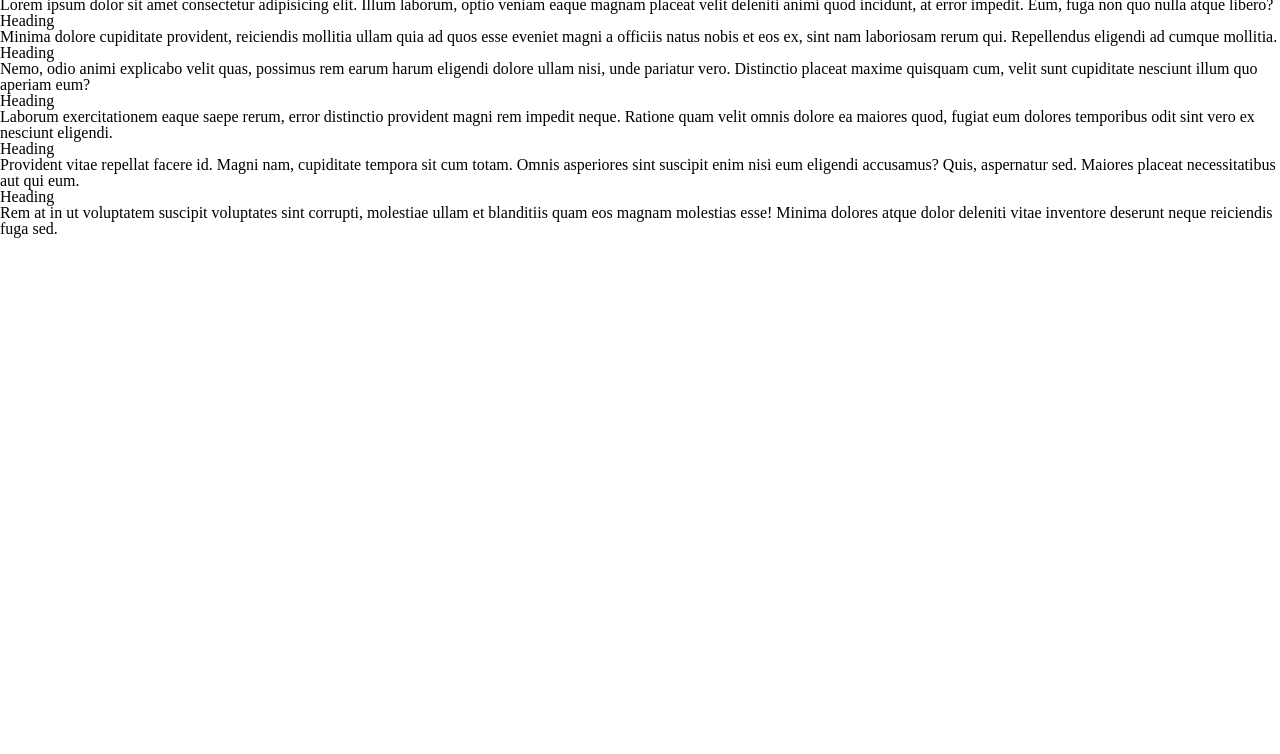
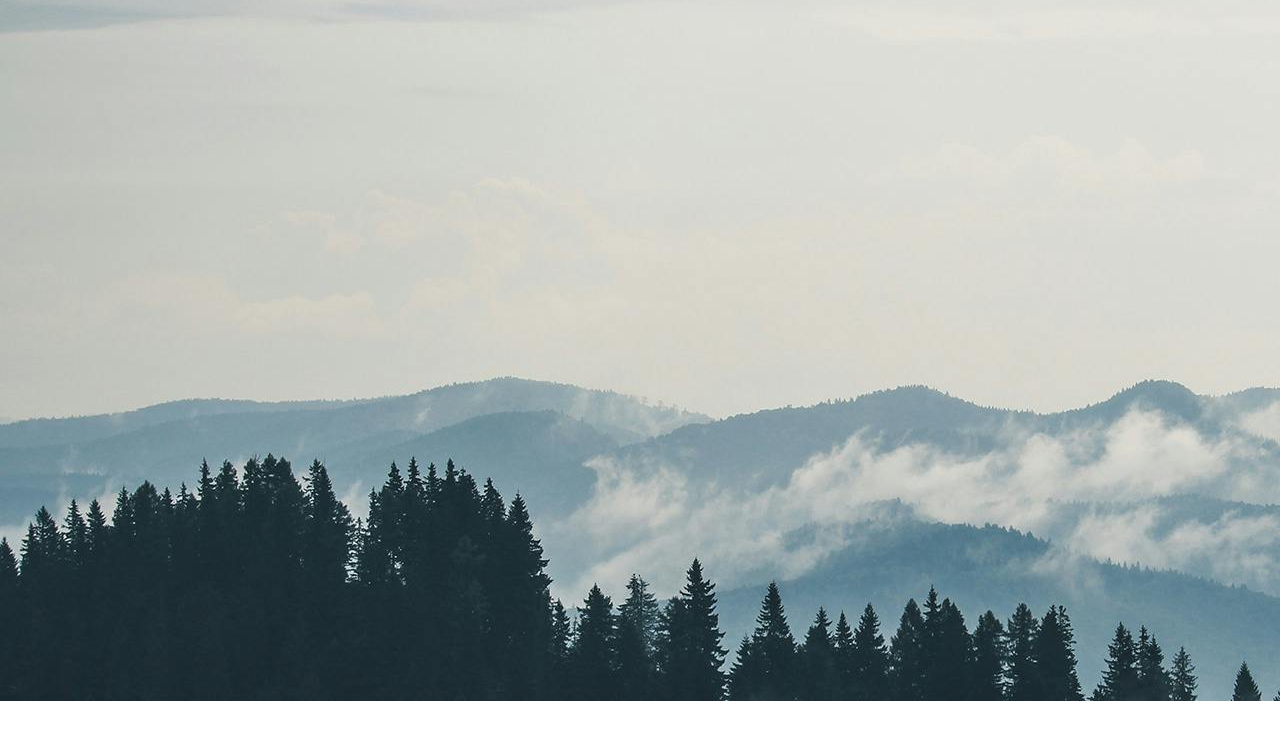
Before and after one commit to kate-miah/024, a plain HTML site: page index.html in a window 1280 px wide. Shown: the part 99-853 px from the top of the page. Before the commit the page ends 800 px from the top, so only its background shows below. Drawn offline with Linux system fonts and the light colour scheme.

Commit message:
layout flex

```diff
--- a/assets/style.css
+++ b/assets/style.css
@@ -1,6 +1,10 @@
+:root {
+    --header-size: 10vh;
+}
+
 header {
     width: 100%;
-    height: 10vh;
+    height: var(--header-size);
     display: flex;
     flex-direction: row;
     justify-content: space-between;
@@ -25,3 +29,24 @@ header {
     display: flex;
     flex-direction: row;
 }
+
+.banner {
+    width: 100%;
+    height: calc(100vh - var(--header-size));
+    background-image: url('./pexels-creative-vix-9754.jpg');
+}
+
+.news  {
+    display: flex;
+    flex-wrap: wrap;
+    padding: 5vh 10vw;
+    justify-content: space-between;
+}
+
+.news-card {
+    width: 30%;
+    border: 1px solid black;
+    padding: 2em;
+    box-sizing: border-box;
+    margin: 2vh 1vw;
+}
--- a/index.html
+++ b/index.html
@@ -21,29 +21,29 @@
         </header>
         <main>
             <section class="banner"></section>
-            <section>
-                <article class="news.card">
-                    <h3>Heading</h3>
+            <section class="news">
+                <article class="news-card">
+                    <h3>Heading 1</h3>
                     <p>Lorem ipsum dolor sit amet consectetur adipisicing elit. Illum laborum, optio veniam eaque magnam placeat velit deleniti animi quod incidunt, at error impedit. Eum, fuga non quo nulla atque libero?</p>
                 </article>
-                <article class="news.card">
-                    <h3>Heading</h3>
+                <article class="news-card">
+                    <h3>Heading 2</h3>
                     <p>Minima dolore cupiditate provident, reiciendis mollitia ullam quia ad quos esse eveniet magni a officiis natus nobis et eos ex, sint nam laboriosam rerum qui. Repellendus eligendi ad cumque mollitia.</p>
                 </article>
-                <article class="news.card">
-                    <h3>Heading</h3>
+                <article class="news-card">
+                    <h3>Heading 3</h3>
                     <p>Nemo, odio animi explicabo velit quas, possimus rem earum harum eligendi dolore ullam nisi, unde pariatur vero. Distinctio placeat maxime quisquam cum, velit sunt cupiditate nesciunt illum quo aperiam eum?</p>
                 </article>
-                <article class="news.card">
-                    <h3>Heading</h3>
+                <article class="news-card">
+                    <h3>Heading 4</h3>
                     <p>Laborum exercitationem eaque saepe rerum, error distinctio provident magni rem impedit neque. Ratione quam velit omnis dolore ea maiores quod, fugiat eum dolores temporibus odit sint vero ex nesciunt eligendi.</p>
                 </article>
-                <article class="news.card">
-                    <h3>Heading</h3>
+                <article class="news-card">
+                    <h3>Heading 5</h3>
                     <p>Provident vitae repellat facere id. Magni nam, cupiditate tempora sit cum totam. Omnis asperiores sint suscipit enim nisi eum eligendi accusamus? Quis, aspernatur sed. Maiores placeat necessitatibus aut qui eum.</p>
                 </article>
-                <article class="news.card">
-                    <h3>Heading</h3>
+                <article class="news-card">
+                    <h3>Heading 6</h3>
                     <p>Rem at in ut voluptatem suscipit voluptates sint corrupti, molestiae ullam et blanditiis quam eos magnam molestias esse! Minima dolores atque dolor deleniti vitae inventore deserunt neque reiciendis fuga sed.</p>
                 </article>
             </section>
```
Also changed, not shown: assets/pexels-creative-vix-9754.jpg (added).
